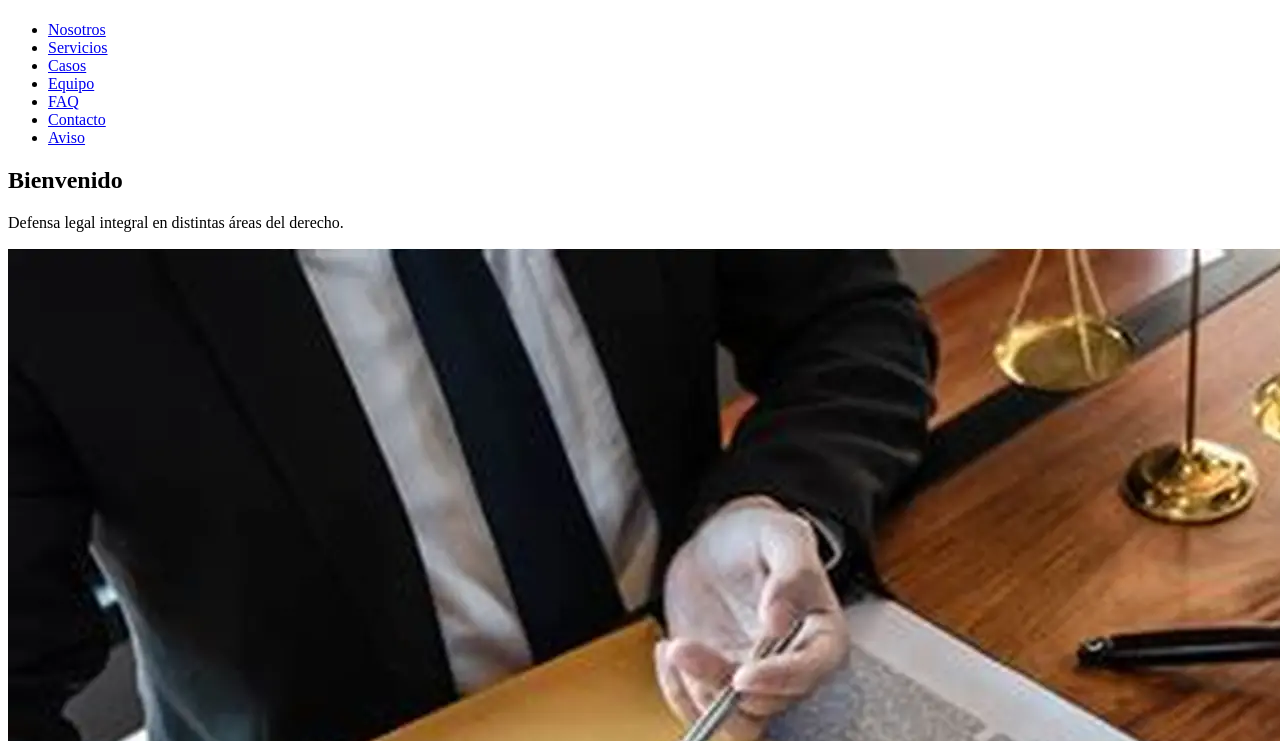
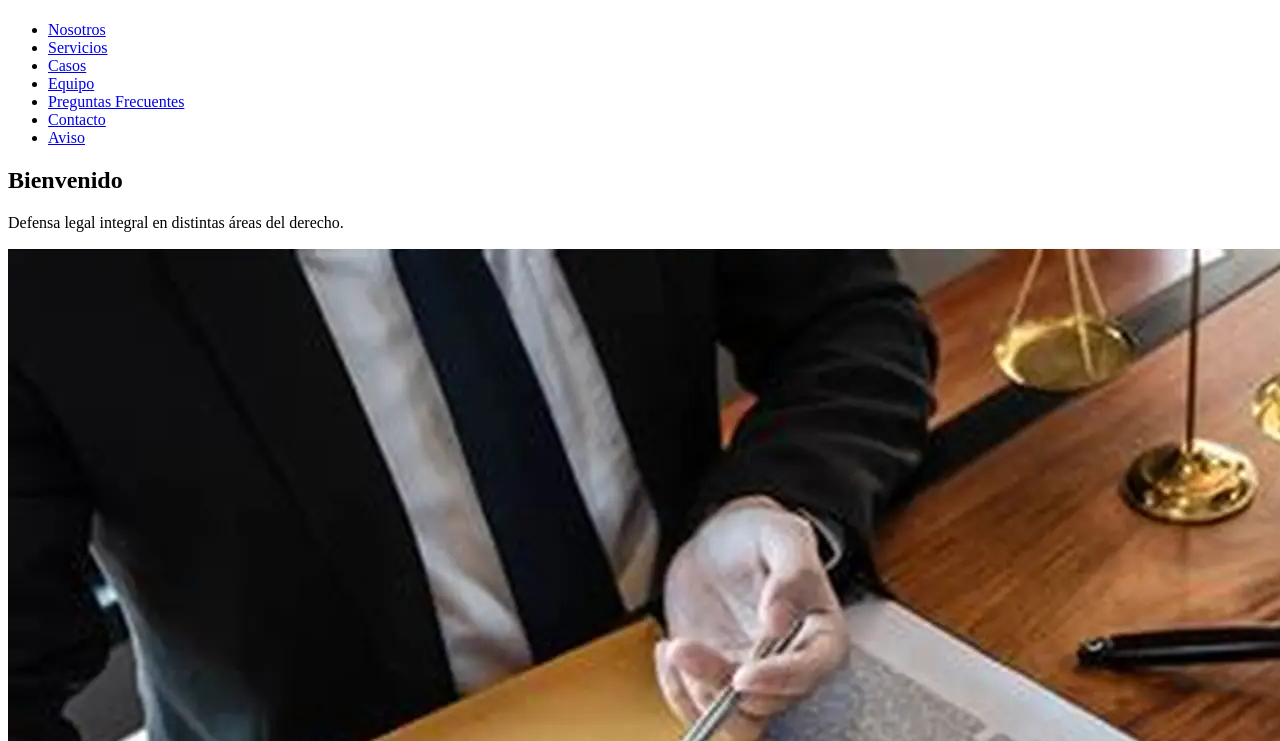
Before and after one commit to jaco20-hue/programacion-web-5to-jaimes, a plain HTML site: page index.html in a window 1280 px wide. Shown: the part 59-800 px from the top of the page. Drawn offline with Linux system fonts and the light colour scheme.

Commit message:
Update index.html

```diff
--- a/index.html
+++ b/index.html
@@ -15,7 +15,7 @@
   <li><a href="views/services.html">Servicios</a></li>
   <li><a href="views/casos.html">Casos</a></li>
   <li><a href="views/equipo.html">Equipo</a></li>
-  <li><a href="views/faq.html">FAQ</a></li>
+  <li><a href="views/faq.html">Preguntas Frecuentes</a></li>
   <li><a href="views/contact.html">Contacto</a></li>
   <li><a href="views/privacy.html">Aviso</a></li>
   </ul>
```
